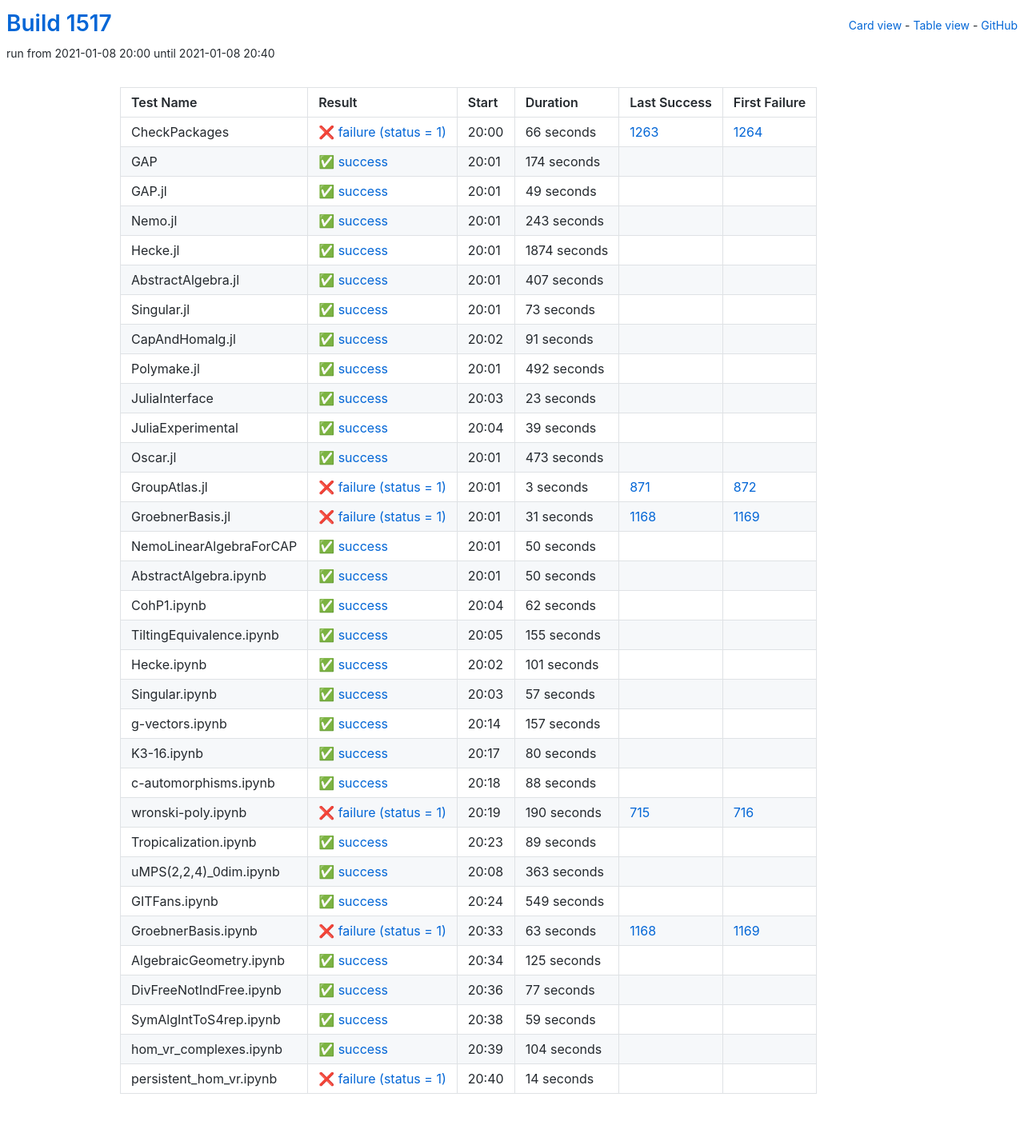
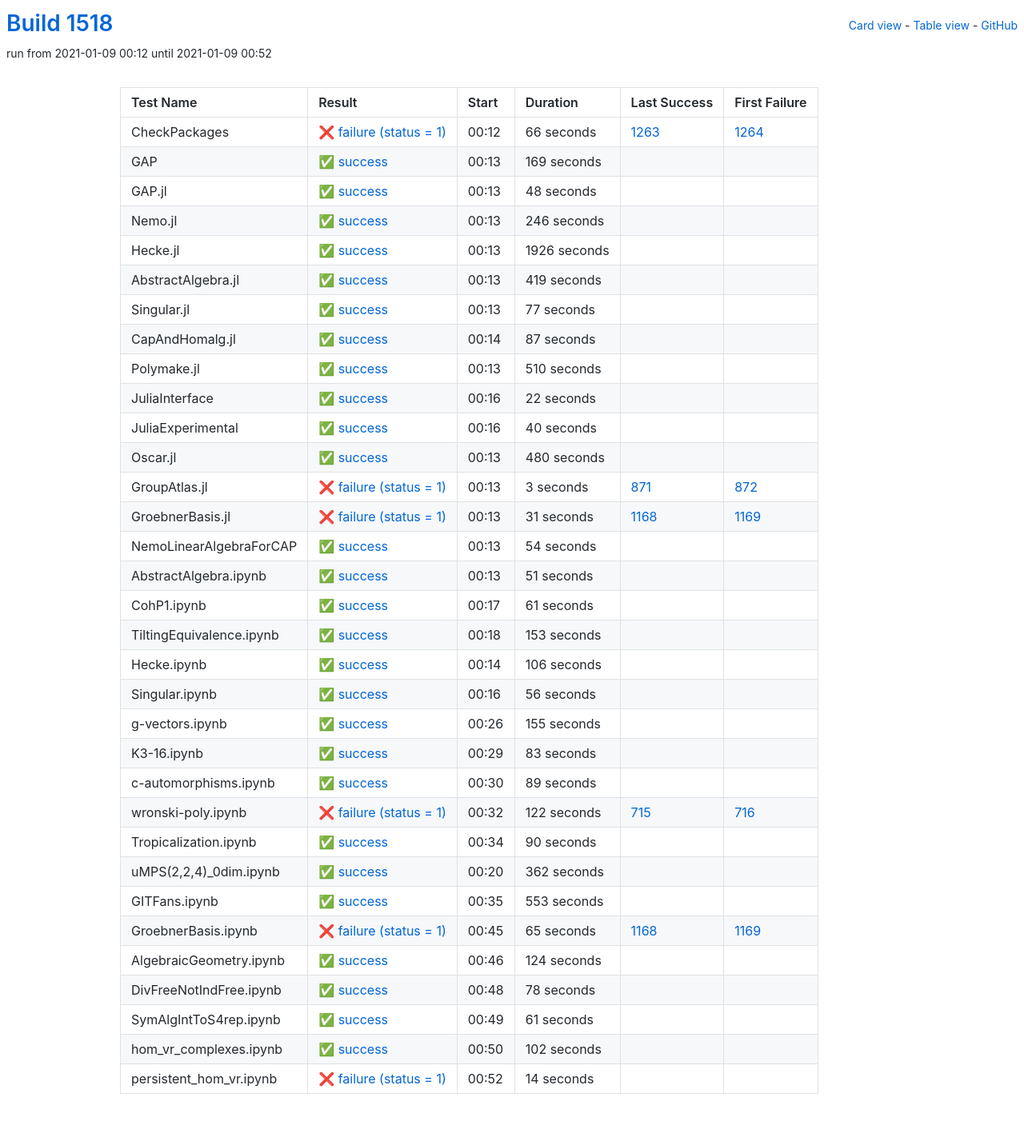
Before and after one commit to oscar-system/oscar-ci-status-stable, a Jekyll site: the page built from table.html, in a window 1280 px wide. Shown: the whole page at 80% size. Built offline with Jekyll 4.4.1, drawn with Linux system fonts in a browser that asks for light colours.

Commit message:
Build #1518

```diff
--- a/_data/ci.yml
+++ b/_data/ci.yml
@@ -1,6 +1,6 @@
 ---
-build: 1517
-build_url: https://oscarci.mathematik.uni-kl.de/job/oscar-stable/1517/
+build: 1518
+build_url: https://oscarci.mathematik.uni-kl.de/job/oscar-stable/1518/
 job: oscar-stable
 organization: oscar-system
 repo: oscar-ci-status-stable
@@ -8,8 +8,8 @@ repourl: https://github.com/oscar-system/oscar-ci-status-stable
 tests:
 - name: CheckPackages
   id: checkpackages
-  log: https://oscarci.mathematik.uni-kl.de/job/oscar-stable/1517/artifact/logs/build-1517/CheckPackages.log
-  start: 2021-01-08 20:00
+  log: https://oscarci.mathematik.uni-kl.de/job/oscar-stable/1518/artifact/logs/build-1518/CheckPackages.log
+  start: 2021-01-09 00:12
   success: false
   exitcode: 1
   status: failure
@@ -20,140 +20,140 @@ tests:
   first_failure_url: https://oscarci.mathematik.uni-kl.de/job/oscar-stable/1264/
 - name: GAP
   id: gap
-  log: https://oscarci.mathematik.uni-kl.de/job/oscar-stable/1517/artifact/logs/build-1517/GAP.log
-  start: 2021-01-08 20:01
+  log: https://oscarci.mathematik.uni-kl.de/job/oscar-stable/1518/artifact/logs/build-1518/GAP.log
+  start: 2021-01-09 00:13
   success: true
   exitcode: 0
   status: success
-  duration: 174
+  duration: 169
   last_success: false
   last_success_url:
   first_failure: false
   first_failure_url:
 - name: GAP.jl
   id: gap-jl
-  log: https://oscarci.mathematik.uni-kl.de/job/oscar-stable/1517/artifact/logs/build-1517/GAP.jl.log
-  start: 2021-01-08 20:01
+  log: https://oscarci.mathematik.uni-kl.de/job/oscar-stable/1518/artifact/logs/build-1518/GAP.jl.log
+  start: 2021-01-09 00:13
   success: true
   exitcode: 0
   status: success
-  duration: 49
+  duration: 48
   last_success: false
   last_success_url:
   first_failure: false
   first_failure_url:
 - name: Nemo.jl
   id: nemo-jl
-  log: https://oscarci.mathematik.uni-kl.de/job/oscar-stable/1517/artifact/logs/build-1517/Nemo.jl.log
-  start: 2021-01-08 20:01
+  log: https://oscarci.mathematik.uni-kl.de/job/oscar-stable/1518/artifact/logs/build-1518/Nemo.jl.log
+  start: 2021-01-09 00:13
   success: true
   exitcode: 0
   status: success
-  duration: 243
+  duration: 246
   last_success: false
   last_success_url:
   first_failure: false
   first_failure_url:
 - name: Hecke.jl
   id: hecke-jl
-  log: https://oscarci.mathematik.uni-kl.de/job/oscar-stable/1517/artifact/logs/build-1517/Hecke.jl.log
-  start: 2021-01-08 20:01
+  log: https://oscarci.mathematik.uni-kl.de/job/oscar-stable/1518/artifact/logs/build-1518/Hecke.jl.log
+  start: 2021-01-09 00:13
   success: true
   exitcode: 0
   status: success
-  duration: 1874
+  duration: 1926
   last_success: false
   last_success_url:
   first_failure: false
   first_failure_url:
 - name: AbstractAlgebra.jl
   id: abstractalgebra-jl
-  log: https://oscarci.mathematik.uni-kl.de/job/oscar-stable/1517/artifact/logs/build-1517/AbstractAlgebra.jl.log
-  start: 2021-01-08 20:01
+  log: https://oscarci.mathematik.uni-kl.de/job/oscar-stable/1518/artifact/logs/build-1518/AbstractAlgebra.jl.log
+  start: 2021-01-09 00:13
   success: true
   exitcode: 0
   status: success
-  duration: 407
+  duration: 419
   last_success: false
   last_success_url:
   first_failure: false
   first_failure_url:
 - name: Singular.jl
   id: singular-jl
-  log: https://oscarci.mathematik.uni-kl.de/job/oscar-stable/1517/artifact/logs/build-1517/Singular.jl.log
-  start: 2021-01-08 20:01
+  log: https://oscarci.mathematik.uni-kl.de/job/oscar-stable/1518/artifact/logs/build-1518/Singular.jl.log
+  start: 2021-01-09 00:13
   success: true
   exitcode: 0
   status: success
-  duration: 73
+  duration: 77
   last_success: false
   last_success_url:
   first_failure: false
   first_failure_url:
 - name: CapAndHomalg.jl
   id: capandhomalg-jl
-  log: https://oscarci.mathematik.uni-kl.de/job/oscar-stable/1517/artifact/logs/build-1517/CapAndHomalg.jl.log
-  start: 2021-01-08 20:02
+  log: https://oscarci.mathematik.uni-kl.de/job/oscar-stable/1518/artifact/logs/build-1518/CapAndHomalg.jl.log
+  start: 2021-01-09 00:14
   success: true
   exitcode: 0
   status: success
-  duration: 91
+  duration: 87
   last_success: false
   last_success_url:
   first_failure: false
   first_failure_url:
 - name: Polymake.jl
   id: polymake-jl
-  log: https://oscarci.mathematik.uni-kl.de/job/oscar-stable/1517/artifact/logs/build-1517/Polymake.jl.log
-  start: 2021-01-08 20:01
+  log: https://oscarci.mathematik.uni-kl.de/job/oscar-stable/1518/artifact/logs/build-1518/Polymake.jl.log
+  start: 2021-01-09 00:13
   success: true
   exitcode: 0
   status: success
-  duration: 492
+  duration: 510
   last_success: false
   last_success_url:
   first_failure: false
   first_failure_url:
 - name: JuliaInterface
   id: juliainterface
-  log: https://oscarci.mathematik.uni-kl.de/job/oscar-stable/1517/artifact/logs/build-1517/JuliaInterface.log
-  start: 2021-01-08 20:03
+  log: https://oscarci.mathematik.uni-kl.de/job/oscar-stable/1518/artifact/logs/build-1518/JuliaInterface.log
+  start: 2021-01-09 00:16
   success: true
   exitcode: 0
   status: success
-  duration: 23
+  duration: 22
   last_success: false
   last_success_url:
   first_failure: false
   first_failure_url:
 - name: JuliaExperimental
   id: juliaexperimental
-  log: https://oscarci.mathematik.uni-kl.de/job/oscar-stable/1517/artifact/logs/build-1517/JuliaExperimental.log
-  start: 2021-01-08 20:04
+  log: https://oscarci.mathematik.uni-kl.de/job/oscar-stable/1518/artifact/logs/build-1518/JuliaExperimental.log
+  start: 2021-01-09 00:16
   success: true
   exitcode: 0
   status: success
-  duration: 39
+  duration: 40
   last_success: false
   last_success_url:
   first_failure: false
   first_failure_url:
 - name: Oscar.jl
   id: oscar-jl
-  log: https://oscarci.mathematik.uni-kl.de/job/oscar-stable/1517/artifact/logs/build-1517/Oscar.jl.log
-  start: 2021-01-08 20:01
+  log: https://oscarci.mathematik.uni-kl.de/job/oscar-stable/1518/artifact/logs/build-1518/Oscar.jl.log
+  start: 2021-01-09 00:13
   success: true
   exitcode: 0
   status: success
-  duration: 473
+  duration: 480
   last_success: false
   last_success_url:
   first_failure: false
   first_failure_url:
 - name: GroupAtlas.jl
   id: groupatlas-jl
-  log: https://oscarci.mathematik.uni-kl.de/job/oscar-stable/1517/artifact/logs/build-1517/GroupAtlas.jl.log
-  start: 2021-01-08 20:01
+  log: https://oscarci.mathematik.uni-kl.de/job/oscar-stable/1518/artifact/logs/build-1518/GroupAtlas.jl.log
+  start: 2021-01-09 00:13
   success: false
   exitcode: 1
   status: failure
@@ -164,8 +164,8 @@ tests:
   first_failure_url: https://oscarci.mathematik.uni-kl.de/job/oscar-stable/872/
 - name: GroebnerBasis.jl
   id: groebnerbasis-jl
-  log: https://oscarci.mathematik.uni-kl.de/job/oscar-stable/1517/artifact/logs/build-1517/GroebnerBasis.jl.log
-  start: 2021-01-08 20:01
+  log: https://oscarci.mathematik.uni-kl.de/job/oscar-stable/1518/artifact/logs/build-1518/GroebnerBasis.jl.log
+  start: 2021-01-09 00:13
   success: false
   exitcode: 1
   status: failure
@@ -176,44 +176,80 @@ tests:
   first_failure_url: https://oscarci.mathematik.uni-kl.de/job/oscar-stable/1169/
 - name: NemoLinearAlgebraForCAP
   id: nemolinearalgebraforcap
-  log: https://oscarci.mathematik.uni-kl.de/job/oscar-stable/1517/artifact/logs/build-1517/NemoLinearAlgebraForCAP.log
-  start: 2021-01-08 20:01
+  log: https://oscarci.mathematik.uni-kl.de/job/oscar-stable/1518/artifact/logs/build-1518/NemoLinearAlgebraForCAP.log
+  start: 2021-01-09 00:13
   success: true
   exitcode: 0
   status: success
-  duration: 50
+  duration: 54
   last_success: false
   last_success_url:
   first_failure: false
   first_failure_url:
 - name: AbstractAlgebra.ipynb
   id: abstractalgebra-ipynb
-  log: https://oscarci.mathematik.uni-kl.de/job/oscar-stable/1517/artifact/logs/build-1517/AbstractAlgebra.ipynb.log
-  start: 2021-01-08 20:01
+  log: https://oscarci.mathematik.uni-kl.de/job/oscar-stable/1518/artifact/logs/build-1518/AbstractAlgebra.ipynb.log
+  start: 2021-01-09 00:13
   success: true
   exitcode: 0
   status: success
-  duration: 50
+  duration: 51
   last_success: false
   last_success_url:
   first_failure: false
   first_failure_url:
 - name: CohP1.ipynb
   id: cohp1-ipynb
-  log: https://oscarci.mathematik.uni-kl.de/job/oscar-stable/1517/artifact/logs/build-1517/CohP1.ipynb.log
-  start: 2021-01-08 20:04
+  log: https://oscarci.mathematik.uni-kl.de/job/oscar-stable/1518/artifact/logs/build-1518/CohP1.ipynb.log
+  start: 2021-01-09 00:17
   success: true
   exitcode: 0
   status: success
-  duration: 62
+  duration: 61
   last_success: false
   last_success_url:
   first_failure: false
   first_failure_url:
 - name: TiltingEquivalence.ipynb
   id: tiltingequivalence-ipynb
-  log: https://oscarci.mathematik.uni-kl.de/job/oscar-stable/1517/artifact/logs/build-1517/TiltingEquivalence.ipynb.log
-  start: 2021-01-08 20:05
+  log: https://oscarci.mathematik.uni-kl.de/job/oscar-stable/1518/artifact/logs/build-1518/TiltingEquivalence.ipynb.log
+  start: 2021-01-09 00:18
+  success: true
+  exitcode: 0
+  status: success
+  duration: 153
+  last_success: false
+  last_success_url:
+  first_failure: false
+  first_failure_url:
+- name: Hecke.ipynb
+  id: hecke-ipynb
+  log: https://oscarci.mathematik.uni-kl.de/job/oscar-stable/1518/artifact/logs/build-1518/Hecke.ipynb.log
+  start: 2021-01-09 00:14
+  success: true
+  exitcode: 0
+  status: success
+  duration: 106
+  last_success: false
+  last_success_url:
+  first_failure: false
+  first_failure_url:
+- name: Singular.ipynb
+  id: singular-ipynb
+  log: https://oscarci.mathematik.uni-kl.de/job/oscar-stable/1518/artifact/logs/build-1518/Singular.ipynb.log
+  start: 2021-01-09 00:16
+  success: true
+  exitcode: 0
+  status: success
+  duration: 56
+  last_success: false
+  last_success_url:
+  first_failure: false
+  first_failure_url:
+- name: g-vectors.ipynb
+  id: g-vectors-ipynb
+  log: https://oscarci.mathematik.uni-kl.de/job/oscar-stable/1518/artifact/logs/build-1518/g-vectors.ipynb.log
+  start: 2021-01-09 00:26
   success: true
   exitcode: 0
   status: success
@@ -222,82 +258,22 @@ tests:
   last_success_url:
   first_failure: false
   first_failure_url:
-- name: Hecke.ipynb
-  id: hecke-ipynb
-  log: https://oscarci.mathematik.uni-kl.de/job/oscar-stable/1517/artifact/logs/build-1517/Hecke.ipynb.log
-  start: 2021-01-08 20:02
+- name: K3-16.ipynb
+  id: k3-16-ipynb
+  log: https://oscarci.mathematik.uni-kl.de/job/oscar-stable/1518/artifact/logs/build-1518/K3-16.ipynb.log
+  start: 2021-01-09 00:29
   success: true
   exitcode: 0
   status: success
-  duration: 101
-  last_success: false
-  last_success_url:
-  first_failure: false
-  first_failure_url:
-- name: Singular.ipynb
-  id: singular-ipynb
-  log: https://oscarci.mathematik.uni-kl.de/job/oscar-stable/1517/artifact/logs/build-1517/Singular.ipynb.log
-  start: 2021-01-08 20:03
-  success: true
-  exitcode: 0
-  status: success
-  duration: 57
-  last_success: false
-  last_success_url:
-  first_failure: false
-  first_failure_url:
-- name: g-vectors.ipynb
-  id: g-vectors-ipynb
-  log: https://oscarci.mathematik.uni-kl.de/job/oscar-stable/1517/artifact/logs/build-1517/g-vectors.ipynb.log
-  start: 2021-01-08 20:14
-  success: true
-  exitcode: 0
-  status: success
-  duration: 157
-  last_success: false
-  last_success_url:
-  first_failure: false
-  first_failure_url:
-- name: K3-16.ipynb
-  id: k3-16-ipynb
-  log: https://oscarci.mathematik.uni-kl.de/job/oscar-stable/1517/artifact/logs/build-1517/K3-16.ipynb.log
-  start: 2021-01-08 20:17
-  success: true
-  exitcode: 0
-  status: success
-  duration: 80
+  duration: 83
   last_success: false
   last_success_url:
   first_failure: false
   first_failure_url:
 - name: c-automorphisms.ipynb
   id: c-automorphisms-ipynb
-  log: https://oscarci.mathematik.uni-kl.de/job/oscar-stable/1517/artifact/logs/build-1517/c-automorphisms.ipynb.log
-  start: 2021-01-08 20:18
-  success: true
-  exitcode: 0
-  status: success
-  duration: 88
-  last_success: false
-  last_success_url:
-  first_failure: false
-  first_failure_url:
-- name: wronski-poly.ipynb
-  id: wronski-poly-ipynb
-  log: https://oscarci.mathematik.uni-kl.de/job/oscar-stable/1517/artifact/logs/build-1517/wronski-poly.ipynb.log
-  start: 2021-01-08 20:19
-  success: false
-  exitcode: 1
-  status: failure
-  duration: 190
-  last_success: 715
-  last_success_url: https://oscarci.mathematik.uni-kl.de/job/oscar-stable/715/
-  first_failure: 716
-  first_failure_url: https://oscarci.mathematik.uni-kl.de/job/oscar-stable/716/
-- name: Tropicalization.ipynb
-  id: tropicalization-ipynb
-  log: https://oscarci.mathematik.uni-kl.de/job/oscar-stable/1517/artifact/logs/build-1517/Tropicalization.ipynb.log
-  start: 2021-01-08 20:23
+  log: https://oscarci.mathematik.uni-kl.de/job/oscar-stable/1518/artifact/logs/build-1518/c-automorphisms.ipynb.log
+  start: 2021-01-09 00:30
   success: true
   exitcode: 0
   status: success
@@ -306,94 +282,118 @@ tests:
   last_success_url:
   first_failure: false
   first_failure_url:
-- name: uMPS(2,2,4)_0dim.ipynb
-  id: umps-2-2-4-0dim-ipynb
-  log: https://oscarci.mathematik.uni-kl.de/job/oscar-stable/1517/artifact/logs/build-1517/uMPS-2-2-4-_0dim.ipynb.log
-  start: 2021-01-08 20:08
+- name: wronski-poly.ipynb
+  id: wronski-poly-ipynb
+  log: https://oscarci.mathematik.uni-kl.de/job/oscar-stable/1518/artifact/logs/build-1518/wronski-poly.ipynb.log
+  start: 2021-01-09 00:32
+  success: false
+  exitcode: 1
+  status: failure
+  duration: 122
+  last_success: 715
+  last_success_url: https://oscarci.mathematik.uni-kl.de/job/oscar-stable/715/
+  first_failure: 716
+  first_failure_url: https://oscarci.mathematik.uni-kl.de/job/oscar-stable/716/
+- name: Tropicalization.ipynb
+  id: tropicalization-ipynb
+  log: https://oscarci.mathematik.uni-kl.de/job/oscar-stable/1518/artifact/logs/build-1518/Tropicalization.ipynb.log
+  start: 2021-01-09 00:34
   success: true
   exitcode: 0
   status: success
-  duration: 363
+  duration: 90
+  last_success: false
+  last_success_url:
+  first_failure: false
+  first_failure_url:
+- name: uMPS(2,2,4)_0dim.ipynb
+  id: umps-2-2-4-0dim-ipynb
+  log: https://oscarci.mathematik.uni-kl.de/job/oscar-stable/1518/artifact/logs/build-1518/uMPS-2-2-4-_0dim.ipynb.log
+  start: 2021-01-09 00:20
+  success: true
+  exitcode: 0
+  status: success
+  duration: 362
   last_success: false
   last_success_url:
   first_failure: false
   first_failure_url:
 - name: GITFans.ipynb
   id: gitfans-ipynb
-  log: https://oscarci.mathematik.uni-kl.de/job/oscar-stable/1517/artifact/logs/build-1517/GITFans.ipynb.log
-  start: 2021-01-08 20:24
+  log: https://oscarci.mathematik.uni-kl.de/job/oscar-stable/1518/artifact/logs/build-1518/GITFans.ipynb.log
+  start: 2021-01-09 00:35
   success: true
   exitcode: 0
   status: success
-  duration: 549
+  duration: 553
   last_success: false
   last_success_url:
   first_failure: false
   first_failure_url:
 - name: GroebnerBasis.ipynb
   id: groebnerbasis-ipynb
-  log: https://oscarci.mathematik.uni-kl.de/job/oscar-stable/1517/artifact/logs/build-1517/GroebnerBasis.ipynb.log
-  start: 2021-01-08 20:33
+  log: https://oscarci.mathematik.uni-kl.de/job/oscar-stable/1518/artifact/logs/build-1518/GroebnerBasis.ipynb.log
+  start: 2021-01-09 00:45
   success: false
   exitcode: 1
   status: failure
-  duration: 63
+  duration: 65
   last_success: 1168
   last_success_url: https://oscarci.mathematik.uni-kl.de/job/oscar-stable/1168/
   first_failure: 1169
   first_failure_url: https://oscarci.mathematik.uni-kl.de/job/oscar-stable/1169/
 - name: AlgebraicGeometry.ipynb
   id: algebraicgeometry-ipynb
-  log: https://oscarci.mathematik.uni-kl.de/job/oscar-stable/1517/artifact/logs/build-1517/AlgebraicGeometry.ipynb.log
-  start: 2021-01-08 20:34
+  log: https://oscarci.mathematik.uni-kl.de/job/oscar-stable/1518/artifact/logs/build-1518/AlgebraicGeometry.ipynb.log
+  start: 2021-01-09 00:46
   success: true
   exitcode: 0
   status: success
-  duration: 125
+  duration: 124
   last_success: false
   last_success_url:
   first_failure: false
   first_failure_url:
 - name: DivFreeNotIndFree.ipynb
   id: divfreenotindfree-ipynb
-  log: https://oscarci.mathematik.uni-kl.de/job/oscar-stable/1517/artifact/logs/build-1517/DivFreeNotIndFree.ipynb.log
-  start: 2021-01-08 20:36
+  log: https://oscarci.mathematik.uni-kl.de/job/oscar-stable/1518/artifact/logs/build-1518/DivFreeNotIndFree.ipynb.log
+  start: 2021-01-09 00:48
   success: true
   exitcode: 0
   status: success
-  duration: 77
+  duration: 78
   last_success: false
   last_success_url:
   first_failure: false
   first_failure_url:
 - name: SymAlgIntToS4rep.ipynb
   id: symalginttos4rep-ipynb
-  log: https://oscarci.mathematik.uni-kl.de/job/oscar-stable/1517/artifact/logs/build-1517/SymAlgIntToS4rep.ipynb.log
-  start: 2021-01-08 20:38
+  log: https://oscarci.mathematik.uni-kl.de/job/oscar-stable/1518/artifact/logs/build-1518/SymAlgIntToS4rep.ipynb.log
+  start: 2021-01-09 00:49
   success: true
   exitcode: 0
   status: success
-  duration: 59
+  duration: 61
   last_success: false
   last_success_url:
   first_failure: false
   first_failure_url:
 - name: hom_vr_complexes.ipynb
   id: hom-vr-complexes-ipynb
-  log: https://oscarci.mathematik.uni-kl.de/job/oscar-stable/1517/artifact/logs/build-1517/hom_vr_complexes.ipynb.log
-  start: 2021-01-08 20:39
+  log: https://oscarci.mathematik.uni-kl.de/job/oscar-stable/1518/artifact/logs/build-1518/hom_vr_complexes.ipynb.log
+  start: 2021-01-09 00:50
   success: true
   exitcode: 0
   status: success
-  duration: 104
+  duration: 102
   last_success: false
   last_success_url:
   first_failure: false
   first_failure_url:
 - name: persistent_hom_vr.ipynb
   id: persistent-hom-vr-ipynb
-  log: https://oscarci.mathematik.uni-kl.de/job/oscar-stable/1517/artifact/logs/build-1517/persistent_hom_vr.ipynb.log
-  start: 2021-01-08 20:40
+  log: https://oscarci.mathematik.uni-kl.de/job/oscar-stable/1518/artifact/logs/build-1518/persistent_hom_vr.ipynb.log
+  start: 2021-01-09 00:52
   success: false
   exitcode: 1
   status: failure
```
Also changed, not shown: README.md.
